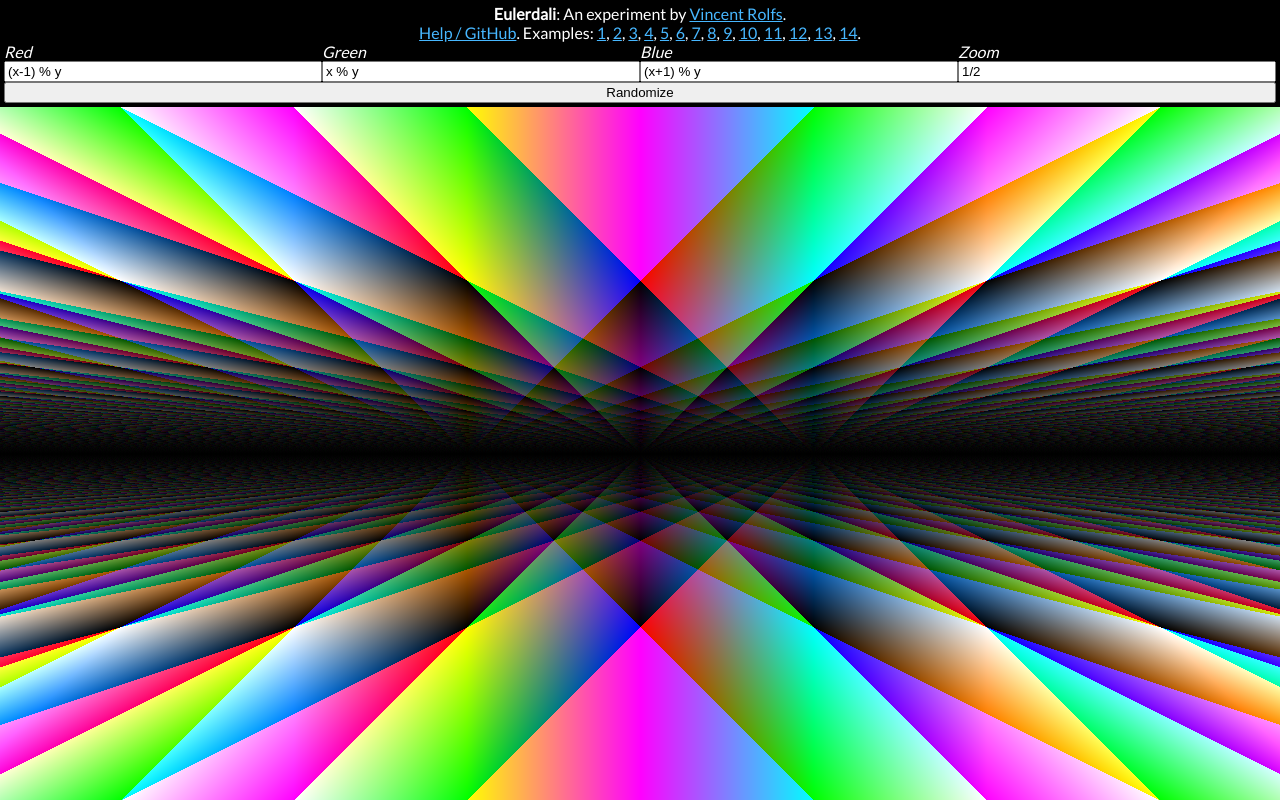
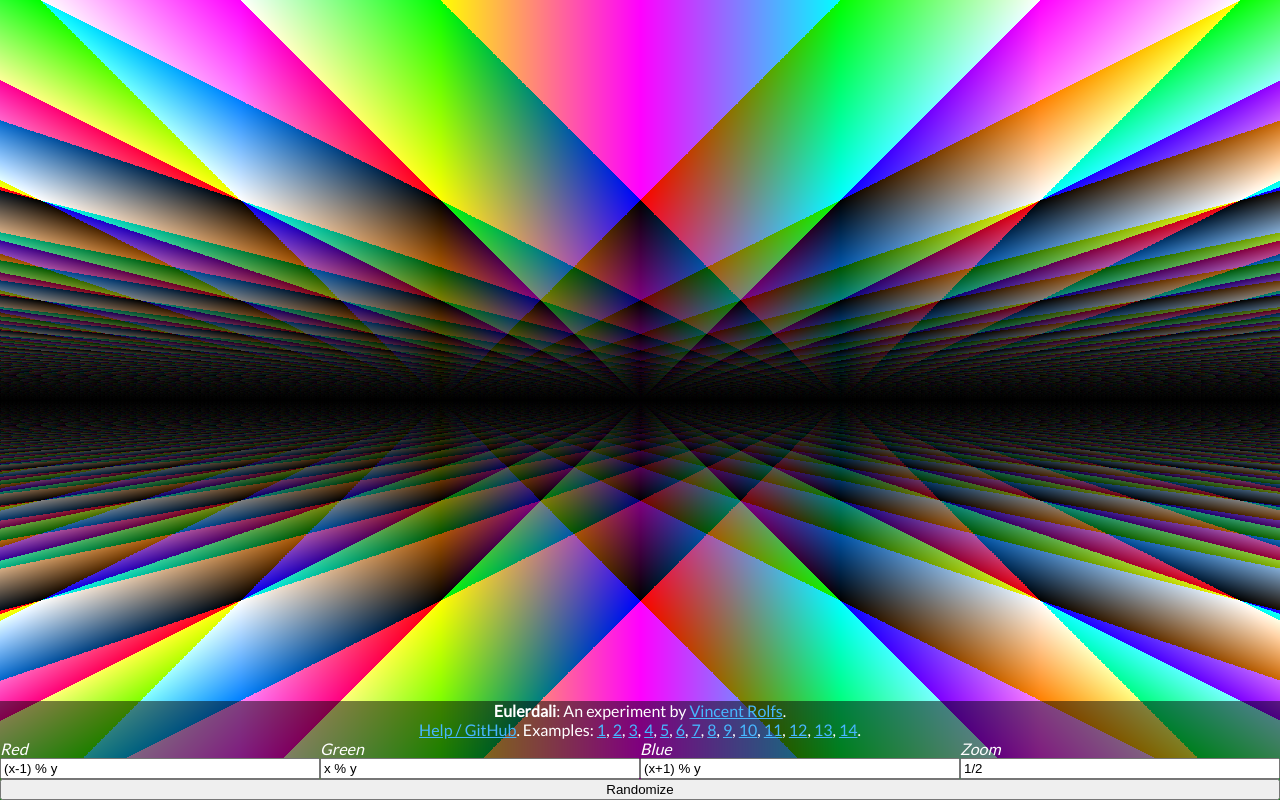
Before and after one commit to vincentrolfs/eulerdali, a website: page index.html in a window 1280 px wide. Drawn offline with Linux system fonts and the light colour scheme.

Commit message:
Position toolbar on the bottom

```diff
--- a/index.html
+++ b/index.html
@@ -11,6 +11,10 @@
     <title>Eulerdali</title>
 </head>
 <body>
+
+<div id="canvas-wrapper">
+    <canvas id="canvas" width="0" height="0"></canvas>
+</div>
 
 <div id="toolbar">
     <div id="toolbar-caption">
@@ -46,10 +50,6 @@
     </div>
 </div>
 
-<div id="canvas-wrapper">
-    <canvas id="canvas" width="0" height="0"></canvas>
-</div>
-
 <script src="dist/main.js"></script>
 </body>
 </html>
--- a/main.css
+++ b/main.css
@@ -24,7 +24,13 @@ a:hover {
 }
 
 #toolbar {
-    padding: 4px;
+    width: 100%;
+    margin: 0;
+
+    position: absolute;
+    bottom: 0;
+
+    background: rgba(0, 0, 0, 0.5);
 }
 
 #toolbar #toolbar-caption {
--- a/src/Canvas.ts
+++ b/src/Canvas.ts
@@ -1,4 +1,4 @@
-import { CANVAS_ID, TOOLBAR_ID } from "./constants";
+import { CANVAS_ID } from "./constants";
 
 export class Canvas {
   private element: HTMLCanvasElement;
@@ -8,12 +8,18 @@ export class Canvas {
   constructor() {
     this.element = document.getElementById(CANVAS_ID) as HTMLCanvasElement;
     this.element.width = document.body.clientWidth;
-
-    const toolbarHeight = document.getElementById(TOOLBAR_ID)!.clientHeight;
-    this.element.height = document.body.clientHeight - toolbarHeight;
+    this.element.height = document.body.clientHeight;
 
     this.ctx = this.element.getContext("2d")!;
     this.ctx.fillRect(0, 0, this.element.width, this.element.height);
+  }
+
+  get width() {
+    return this.element.width;
+  }
+
+  get height() {
+    return this.element.height;
   }
 
   setPixel(
@@ -60,12 +66,4 @@ export class Canvas {
     this.ctx.putImageData(this.pendingImageData, 0, 0);
     this.pendingImageData = undefined;
   }
-
-  get width() {
-    return this.element.width;
-  }
-
-  get height() {
-    return this.element.height;
-  }
 }
```
Also changed, not shown: dist/main.js, 2 other files.
